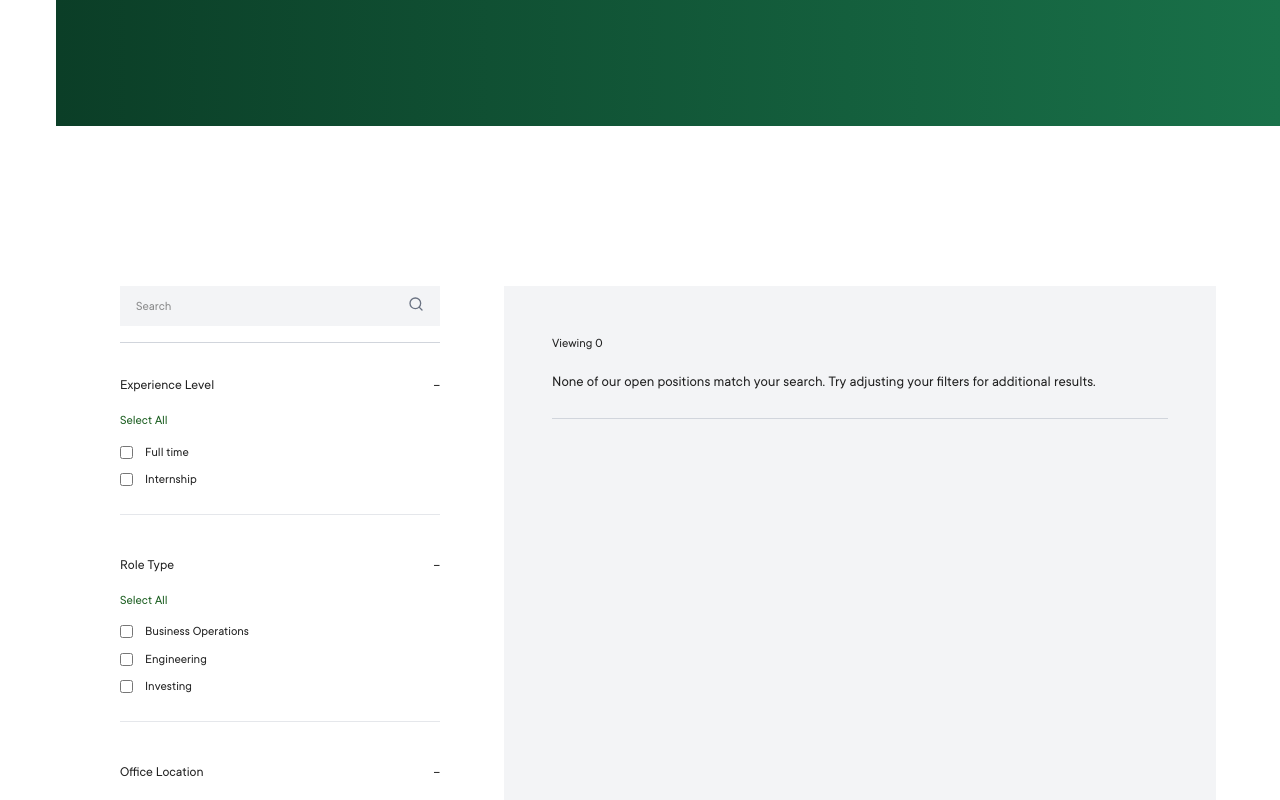
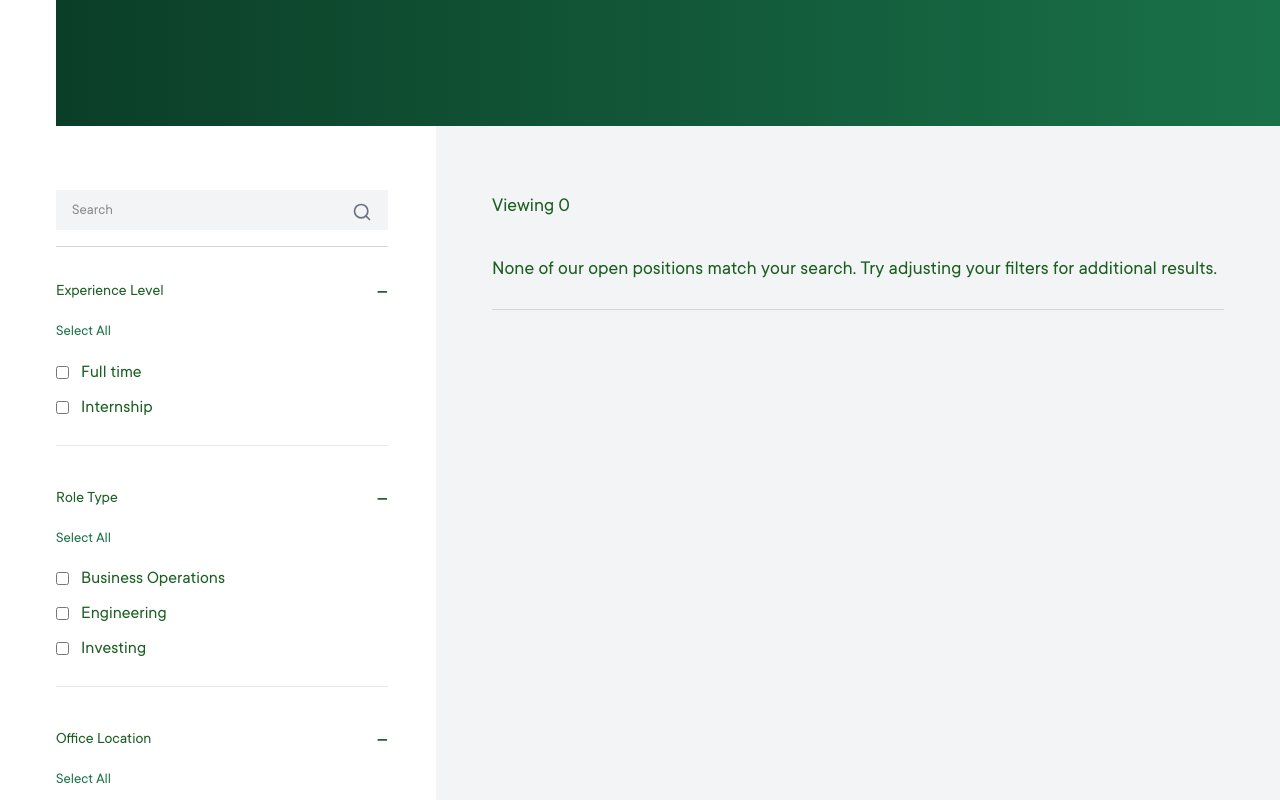
Before and after one commit to CodeWhiz-101/Jcult, a Next.js app: page /career/open-opportunities in a window 1280 px wide. Shown: the part 380-1180 px from the top of the page. Built offline with nearby package versions, Linux system fonts and the light colour scheme.

Commit message:
chore: force vercel rebuild

```diff
--- a/src/app/career/open-opportunities/page.tsx
+++ b/src/app/career/open-opportunities/page.tsx
@@ -55,7 +55,7 @@ export default function CareersPage() {
       <main className="pt-[88px]">
 
         {/* ================= HERO ================= */}
-                       <section className="relative overflow-visible mb-16 md:mb-24">
+                       <section className="relative overflow-visible">
                          <div className="bg-primary ml-7 md:ml-10 lg:ml-12 xl:ml-14">
                            <div className="container-responsive">
 
@@ -95,12 +95,16 @@ export default function CareersPage() {
                          </div>
                        </section>
         {/* ========== FILTERS + RESULTS ========== */}
-        <section className="pt-12 md:pt-16 pb-16 ml-7 md:ml-10 lg:ml-12 xl:ml-14">
-          <div className="container-responsive">
-            <div className="grid grid-cols-1 lg:grid-cols-[320px_1fr] gap-16">
+        <section className="pb-16">
+<div className="ml-7 md:ml-10 lg:ml-12 xl:ml-14">
+
+
+            <div className="grid grid-cols-1 lg:grid-cols-[380px_1fr]">
 
               {/* ================= LEFT FILTERS ================= */}
-              <aside>
+              <aside className="pt-14 md:pt-16 pr-8 md:pr-10 lg:pr-12">
+
+
 
                 {/* SEARCH */}
                 <div className="mb-8">
@@ -109,9 +113,11 @@ export default function CareersPage() {
                       value={search}
                       onChange={e => setSearch(e.target.value)}
                       placeholder="Search"
-                      className="bg-transparent w-full outline-none text-[13px]"
+                      className="bg-transparent w-full outline-none text-[15px]"
+
+
                     />
-                    <Search className="absolute right-4 top-2.5 h-4 w-4 text-gray-500" />
+                    <Search className="absolute right-4 top-3 h-5 w-5 text-gray-500" />
                   </div>
                   <div className="border-b border-gray-300 mt-4" />
                 </div>
@@ -119,12 +125,12 @@ export default function CareersPage() {
                 {/* OPPORTUNITIES + CLEAR */}
                 {chips.length > 0 && (
                   <div className="flex justify-between items-center mb-4">
-                    <span className="text-[13px]">
+                    <span className="text-[15px] font-medium text-primary">
                       Opportunities (0)
                     </span>
                     <button
                       onClick={clearAll}
-                      className="text-[13px] text-primary"
+                      className="text-[15px] font-medium text-primary"
                     >
                       Clear All Filters
                     </button>
@@ -137,7 +143,7 @@ export default function CareersPage() {
                     {chips.map(chip => (
                       <span
                         key={chip}
-                        className="bg-primary text-white text-[12px] px-3 py-1 rounded-full flex items-center gap-2"
+                        className="bg-primary text-white text-[14px] px-4 py-1.5 rounded-full flex items-center gap-2"
                       >
                         {chip}
                         <button
@@ -194,10 +200,10 @@ export default function CareersPage() {
                             !o[section.key as keyof typeof o],
                         }))
                       }
-                      className="flex justify-between w-full text-left mb-3 text-[14px] font-medium"
+                      className="flex justify-between w-full text-left mb-4 text-[16px] font-medium text-primary"
                     >
                       {section.title}
-                      <span>
+                      <span className="text-[24px] font-medium leading-none">
                         {open[section.key as keyof typeof open] ? '–' : '+'}
                       </span>
                     </button>
@@ -213,7 +219,8 @@ export default function CareersPage() {
                         onClick={() =>
                           selectAll(section.values, section.setSelected)
                         }
-                        className="text-[13px] text-primary mb-3"
+                        className="text-[15px] mb-4"
+  style={{ color: 'rgb(25,113,73)' }}
                       >
                         Select All
                       </button>
@@ -222,8 +229,8 @@ export default function CareersPage() {
                         {section.values.map(v => (
                           <label
                             key={v}
-                            className="flex items-center text-[13px]"
-                          >
+                            className="flex items-center text-[18px] text-primary">
+
                             <input
                               type="checkbox"
                               checked={section.selected.includes(v)}
@@ -244,19 +251,23 @@ export default function CareersPage() {
               </aside>
 
               {/* ================= RIGHT RESULTS ================= */}
-              <section className="bg-gray-100 p-12">
-                <p className="text-[13px] mb-4">Viewing 0</p>
+              <section className="bg-gray-100 px-14 py-16">
+                <p className="text-[20px] mb-8 text-primary">
+  Viewing 0
+</p>
 
-                <p className="text-[15px] mb-6 leading-relaxed">
-                  None of our open positions match your search.
-                  Try adjusting your filters for additional results.
-                </p>
+<p className="text-[20px] mb-6 leading-relaxed text-primary">
+  None of our open positions match your search.
+  Try adjusting your filters for additional results.
+</p>
+
 
                 <div className="border-b border-gray-300" />
               </section>
 
             </div>
           </div>
+
         </section>
       </main>
     </div>
```
Also changed, not shown: 1 other file (tests, documents, lock files or other folders).
